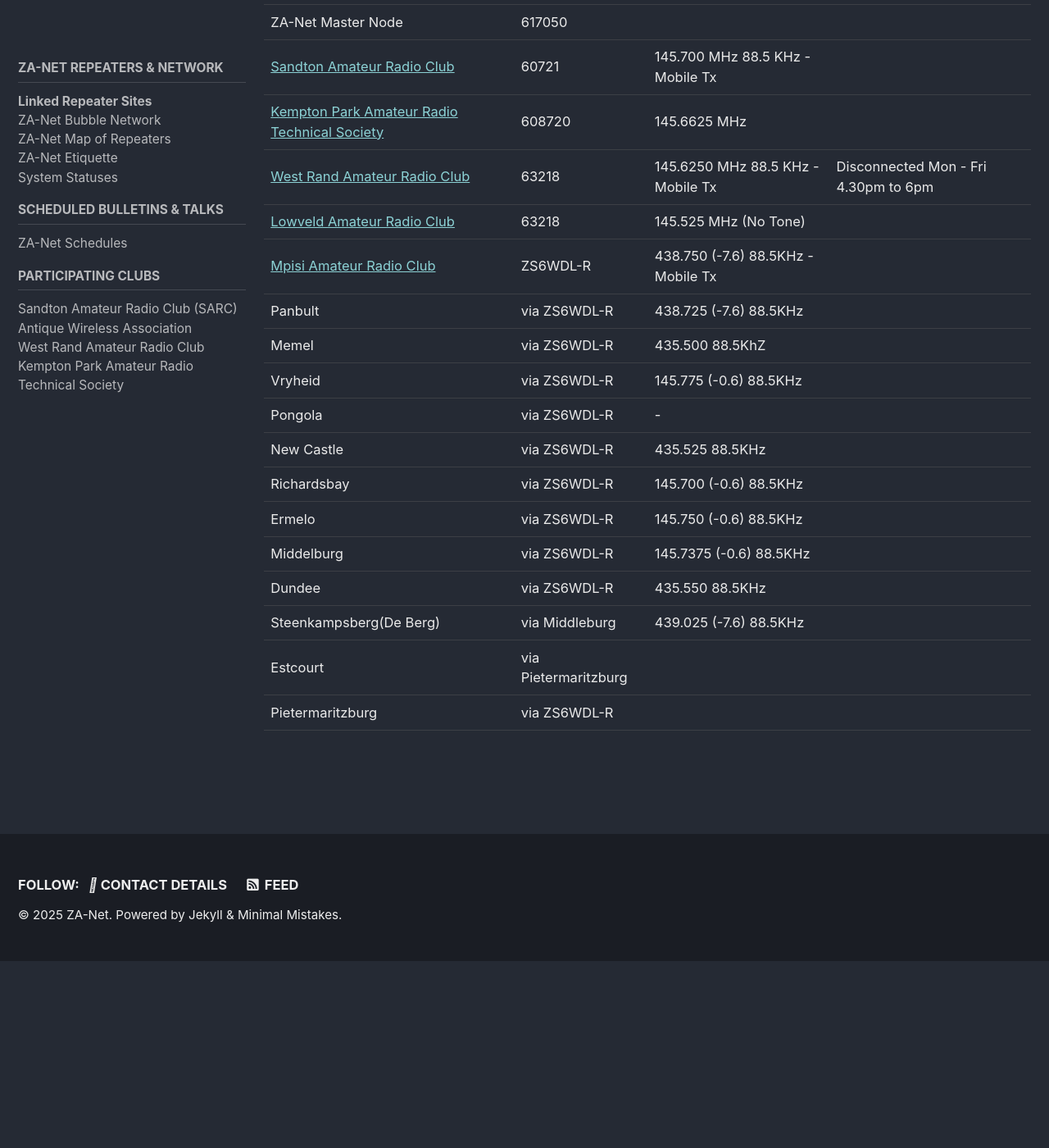
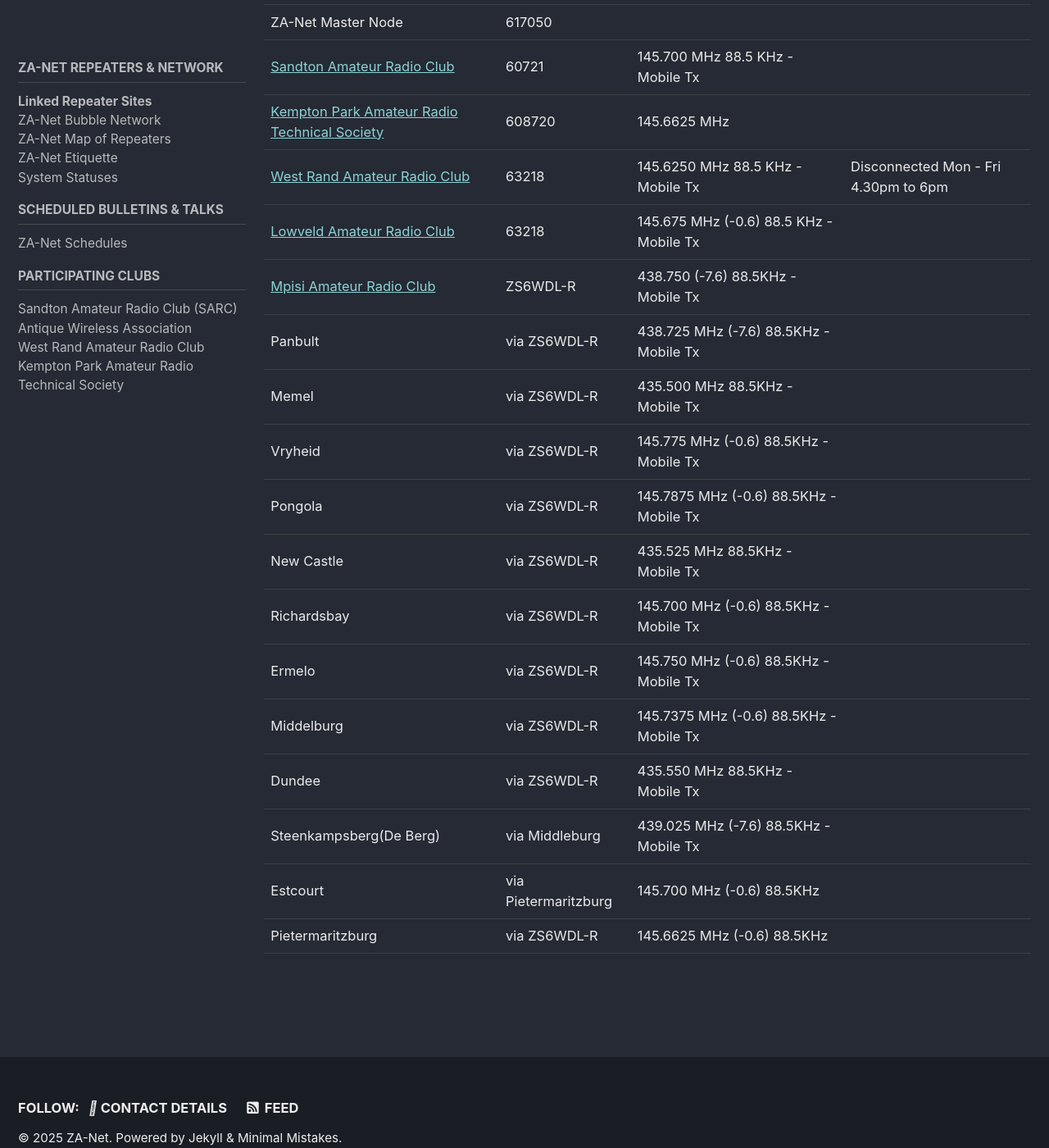
Before and after one commit to za-net/za-net.github.io, a Jekyll site: the page built from _pages/network.md, in a window 1280 px wide and 1400 px high, scrolled down 242 px. Shown: the whole window at 82% size. Built offline with Jekyll 4.4.1, drawn with Linux system fonts in a browser that asks for light colours; cached includes are drawn as plain includes; before the commit the page ends 1414 px from its top, so only the background shows below that.

Commit message:
chore: Adding new networks

```diff
--- a/_pages/network.md
+++ b/_pages/network.md
@@ -14,17 +14,17 @@
 |[Sandton Amateur Radio Club](https://www.zs6stn.org.za/){:target="_blank"} | 60721 | 145.700 MHz 88.5 KHz - Mobile Tx | |
 |[Kempton Park Amateur Radio Technical Society](https://zs6kts.co.za/){:target="_blank"} | 608720 | 145.6625 MHz | |
 |[West Rand Amateur Radio Club](https://www.zs6wr.co.za/){:target="_blank"} | 63218 | 145.6250 MHz 88.5 KHz - Mobile Tx | Disconnected Mon - Fri 4.30pm to 6pm |
-|[Lowveld Amateur Radio Club](https://www.facebook.com/ZS6LOW/){:target="_blank"} | 63218 |  145.525 MHz (No Tone) | |
+|[Lowveld Amateur Radio Club](https://www.facebook.com/ZS6LOW/){:target="_blank"} | 63218 |  145.675 MHz (-0.6) 88.5 KHz - Mobile Tx | |
 | [Mpisi Amateur Radio Club](https://www.facebook.com/groups/848835003502702/){:target="_blank"} | ZS6WDL-R | 438.750 (-7.6) 88.5KHz - Mobile Tx | |
-| Panbult | via ZS6WDL-R | 438.725 (-7.6) 88.5KHz | |
-| Memel | via ZS6WDL-R | 435.500 88.5KhZ | |
-| Vryheid | via ZS6WDL-R | 145.775 (-0.6) 88.5KHz | |
-| Pongola | via ZS6WDL-R | - | |
-| New Castle | via ZS6WDL-R | 435.525 88.5KHz | |
-| Richardsbay  | via ZS6WDL-R | 145.700 (-0.6) 88.5KHz | |
-| Ermelo  | via ZS6WDL-R | 145.750 (-0.6) 88.5KHz | |
-| Middelburg  | via ZS6WDL-R | 145.7375 (-0.6) 88.5KHz | |
-| Dundee | via ZS6WDL-R | 435.550 88.5KHz | |
-| Steenkampsberg(De Berg)| via Middleburg | 439.025 (-7.6) 88.5KHz | |
-| Estcourt  | via Pietermaritzburg | | |
-| Pietermaritzburg  | via ZS6WDL-R | |  |
+| Panbult | via ZS6WDL-R | 438.725 MHz (-7.6) 88.5KHz - Mobile Tx | |
+| Memel | via ZS6WDL-R | 435.500 MHz 88.5KHz - Mobile Tx  | |
+| Vryheid | via ZS6WDL-R | 145.775 MHz (-0.6) 88.5KHz - Mobile Tx  | |
+| Pongola | via ZS6WDL-R | 145.7875 MHz (-0.6) 88.5KHz - Mobile Tx |  |
+| New Castle | via ZS6WDL-R | 435.525 MHz 88.5KHz - Mobile Tx  | |
+| Richardsbay  | via ZS6WDL-R | 145.700 MHz (-0.6) 88.5KHz - Mobile Tx  | |
+| Ermelo  | via ZS6WDL-R | 145.750 MHz (-0.6) 88.5KHz - Mobile Tx  | |
+| Middelburg  | via ZS6WDL-R | 145.7375 MHz (-0.6) 88.5KHz - Mobile Tx  | |
+| Dundee | via ZS6WDL-R | 435.550 MHz 88.5KHz - Mobile Tx  | |
+| Steenkampsberg(De Berg)| via Middleburg | 439.025 MHz (-7.6) 88.5KHz - Mobile Tx  | |
+| Estcourt  | via Pietermaritzburg | 145.700 MHz (-0.6) 88.5KHz | |
+| Pietermaritzburg  | via ZS6WDL-R | 145.6625 MHz (-0.6) 88.5KHz | |
```
